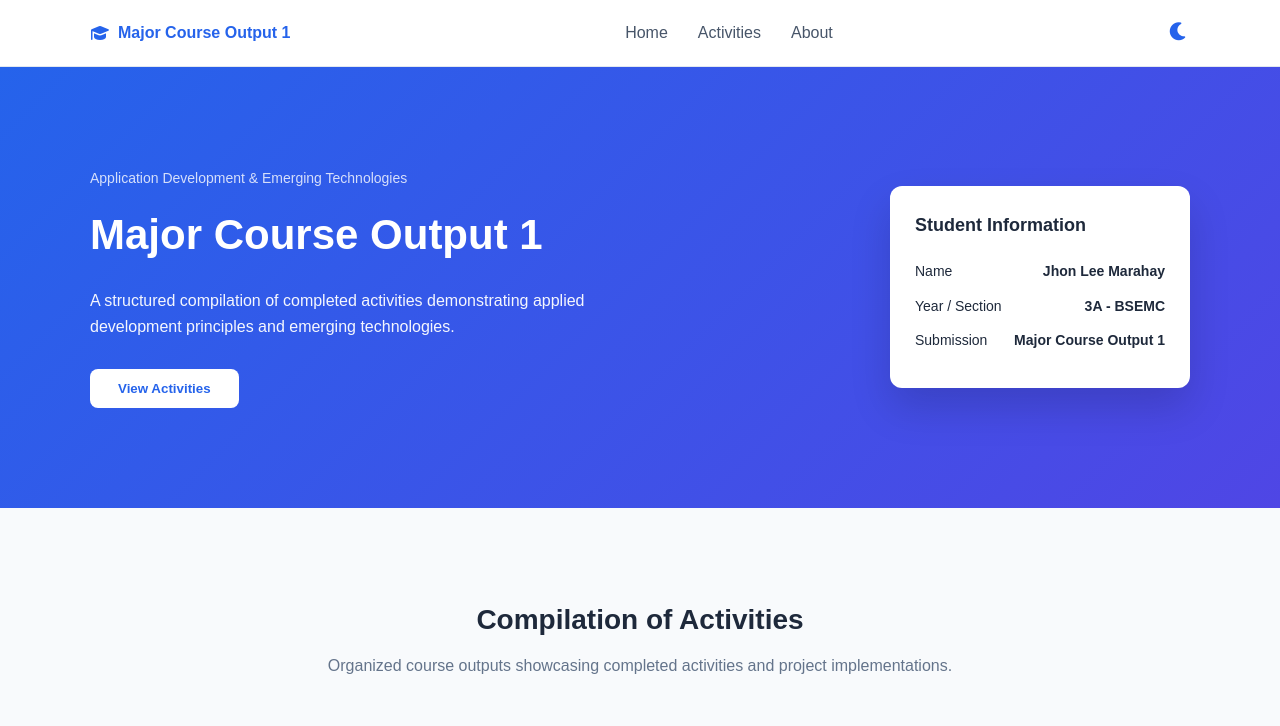
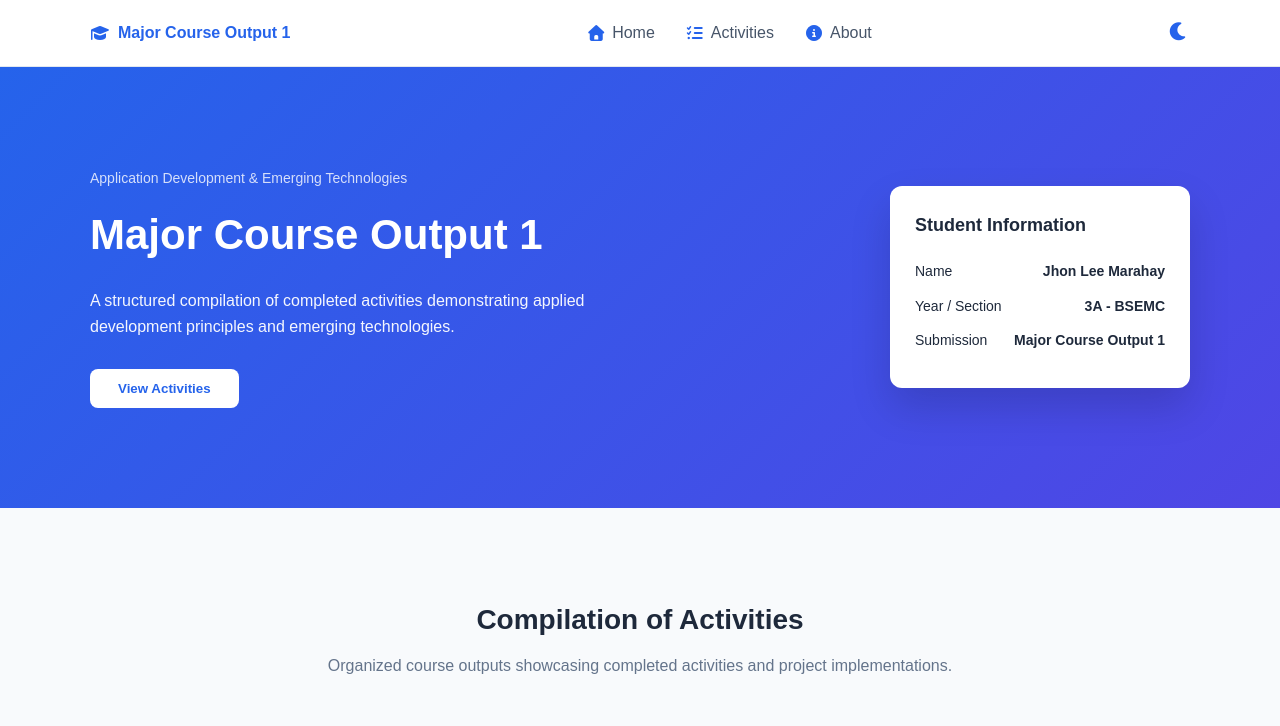
Before and after one commit to itsyourdevJhonny/compilation-of-activities, a website: page index.html in a window 1280 px wide. Shown: the top 726 px of the page. Drawn offline with Linux system fonts and the light colour scheme.

Commit message:
Enhance navigation links with icons and update styling for better alignment

```diff
--- a/css/style.css
+++ b/css/style.css
@@ -127,6 +127,13 @@ body.dark-mode .dark-mode-toggle button {
   list-style: none;
   display: flex;
   gap: 30px;
+}
+
+.nav-links li {
+  display: flex;
+  align-items: center;
+  color: #2563eb;
+  gap: 6px;
 }
 
 .nav-links a {
--- a/index.html
+++ b/index.html
@@ -20,9 +20,13 @@
 
         <nav>
           <ul class="nav-links">
-            <li><a href="#home">Home</a></li>
-            <li><a href="#activities">Activities</a></li>
-            <li><a href="#about">About</a></li>
+            <li><i class="fas fa-home"></i><a href="#home">Home</a></li>
+            <li>
+              <i class="fas fa-tasks"></i><a href="#activities">Activities</a>
+            </li>
+            <li>
+              <i class="fas fa-info-circle"></i><a href="#about">About</a>
+            </li>
           </ul>
         </nav>
 
```
